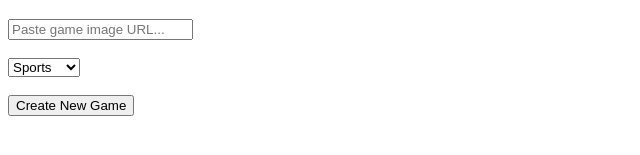
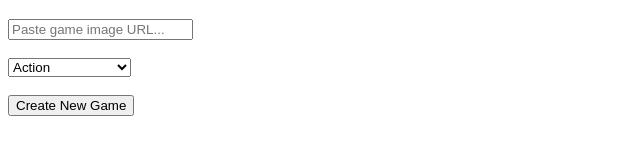
Before and after one commit to Homies886/js_video_game_collection, a plain HTML site: page index.html in a window 1280 px wide. Shown: the part 227-382 px from the top of the page, 0-640 px from the left. Drawn offline with Linux system fonts and the light colour scheme; no server answers.

Commit message:
Edited html to support additional seed data

```diff
--- a/index.html
+++ b/index.html
@@ -21,9 +21,14 @@
               <br><br>
 
               <select id="genres" name="genres">
-                <option value="1">Sports</option>
-                <option value="2">RPG</option>
-                <option value="3">Strategy</option>
+                <option value="1">Action</option>
+                <option value="2">Action-adventure</option>
+                <option value="3">Adventure</option>
+                <option value="4">RPG</option>
+                <option value="5">Simulation</option>
+                <option value="6">Strategy</option>
+                <option value="7">Sports</option>
+                <option value="8">Puzzle</option>
               </select>
               <br><br>
 
```
